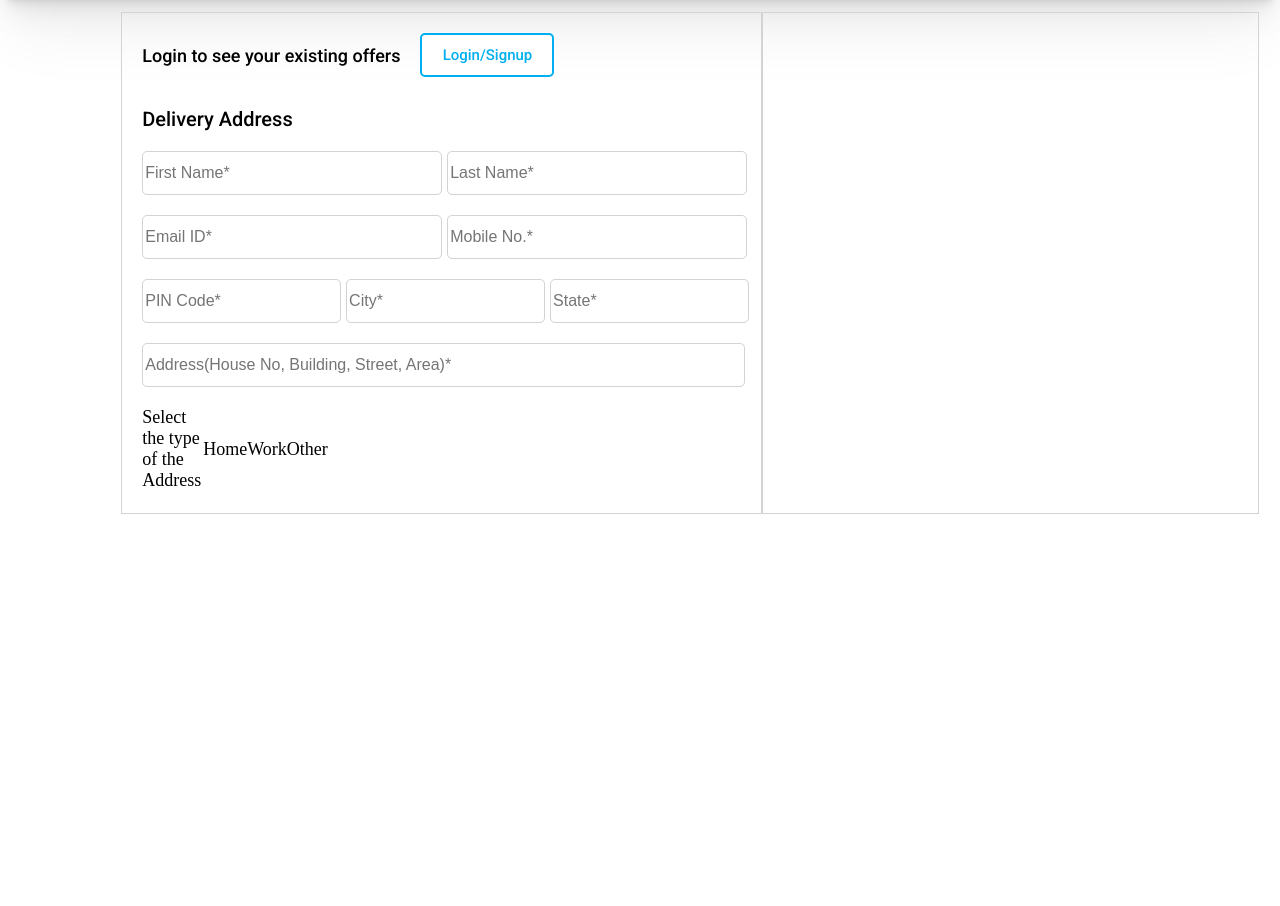
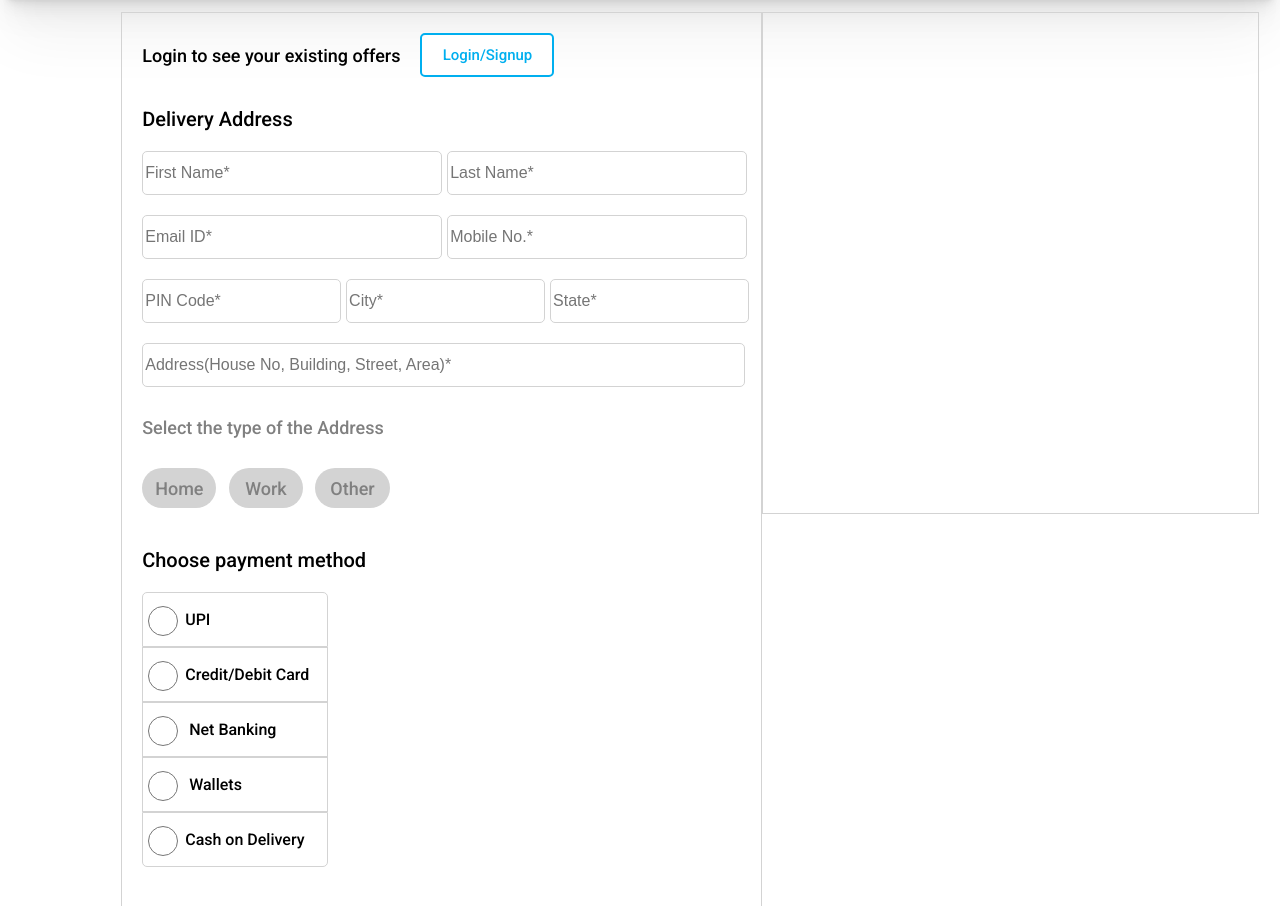
Before and after one commit to Chandani99/mama-earth1, a plain HTML site: page paymentPage.html in a window 1280 px wide. Shown: the part 156-1062 px from the top of the page. Before the commit the page ends 800 px from the top, so only its background shows below. Drawn offline with Linux system fonts and the light colour scheme.

Commit message:
payment method added

```diff
--- a/paymentPage.html
+++ b/paymentPage.html
@@ -143,7 +143,8 @@ a:hover{
 }
 #centerLeft{
    width: 55%;
-   height: 500px;
+   height: auto;
+   padding-bottom: 50px;
    padding-left: 20px;
    border: 1px solid lightgray;
 }
@@ -217,17 +218,70 @@ a:hover{
    border-radius: 5px;
 }
 #typeAddress{
-   width: 30%;
-   display: flex;
-   padding-top: 20px;
+   width: 40%;
+   padding-top: 30px;
    font-size: 18px;
-   justify-content: space-between;
+   font-family: 'Roboto', sans-serif;
+   color: gray;
 }
 #typeAddress>div{
-   border-radius: 30px;
+    padding-top: 30px;
+   display: flex;
+   justify-content: space-between;
+   align-items: center;
+
+}
+#typeAddress>div>div{
+    height: 40px;
+    width: 30%;
+   border-radius: 20px;
+   border: none;
    display: flex;
    justify-content: center;
    align-items: center;
+   background-color: lightgray;
+   color: gray;
+   cursor: pointer;
+
+
+}
+#paymentMethod{
+    padding-top: 40px;
+    font-size: 20px;
+    font-family: 'Roboto', sans-serif;
+}
+#pMethod{
+    width: 30%;
+    padding-top: 5px;
+    margin-top: 15px;
+    font-size: 16px;
+    font-family: 'Roboto', sans-serif;
+    display: grid;
+    grid-template-columns: repeat(1,1fr);
+    grid-template-rows: auto;
+    border-radius: 5px;
+}
+#pMethod>div{
+    border: 1px solid  lightgray;
+    padding-top: 10px;
+    padding-bottom: 10px;
+    display: flex;
+    align-items: center;
+
+}
+#pMethod>div>input{
+    width: 30px;
+    height: 30px;
+}
+#pMethod>#upi{
+    border-top-left-radius: 5px;
+    border-top-right-radius: 5px;
+
+}
+#pMethod>#cod{
+    border-bottom-left-radius: 5px;
+    border-bottom-right-radius: 5px;
+
 }
 
 #centerRight{
@@ -309,12 +363,25 @@ a:hover{
             </div> <!-- end of delevery address------------------ -->
 
             <div id="typeAddress"> <!-- start of address type------------------ -->
-               Select the type of the Address
-               <div id="homeAddress">Home</div>
+                Select the type of the Address
+            <div>
+                <div id="homeAddress">Home</div>
                <div id="workAddress" >Work</div>
                <div id="otherAddress">Other</div>
+            </div>
+
             </div> <!-- end of address type------------------ -->
-            <div></div>
+            <div id="paymentMethod">
+                Choose payment method
+              <div id="pMethod">
+                  <div id="upi"> <input type="radio"  name="payOption" value="UPI"/> &nbsp;UPI</div>
+                  <div><input type="radio" name="payOption" value="Credit/Debit Car"/> &nbsp;Credit/Debit Card</div>
+                  <div><input type="radio" name="payOption" value="Net Banking"/>&nbsp; Net Banking</div>
+                  <div><input type="radio" name="payOption" value="Wallets"/>&nbsp; Wallets</div>
+                  <div id="cod"><input type="radio"  name="payOption" value="Cash on Delivery"/> &nbsp;Cash on Delivery</div>
+              </div>
+              <div></div>
+            </div>
         </form>
     </div>
     <div id="centerRight">
@@ -326,6 +393,8 @@ a:hover{
 </body>
 </html>
 <script>
+// headerPage js**************************************
+
     var home=document.querySelector("#home");
 home.addEventListener("click", homePage)
 function homePage(){
@@ -393,4 +462,6 @@ function storeLocatorPage(){
 
 }
 console.log("Hello");
+// end of header page js*****************************
+
 </script>
```
